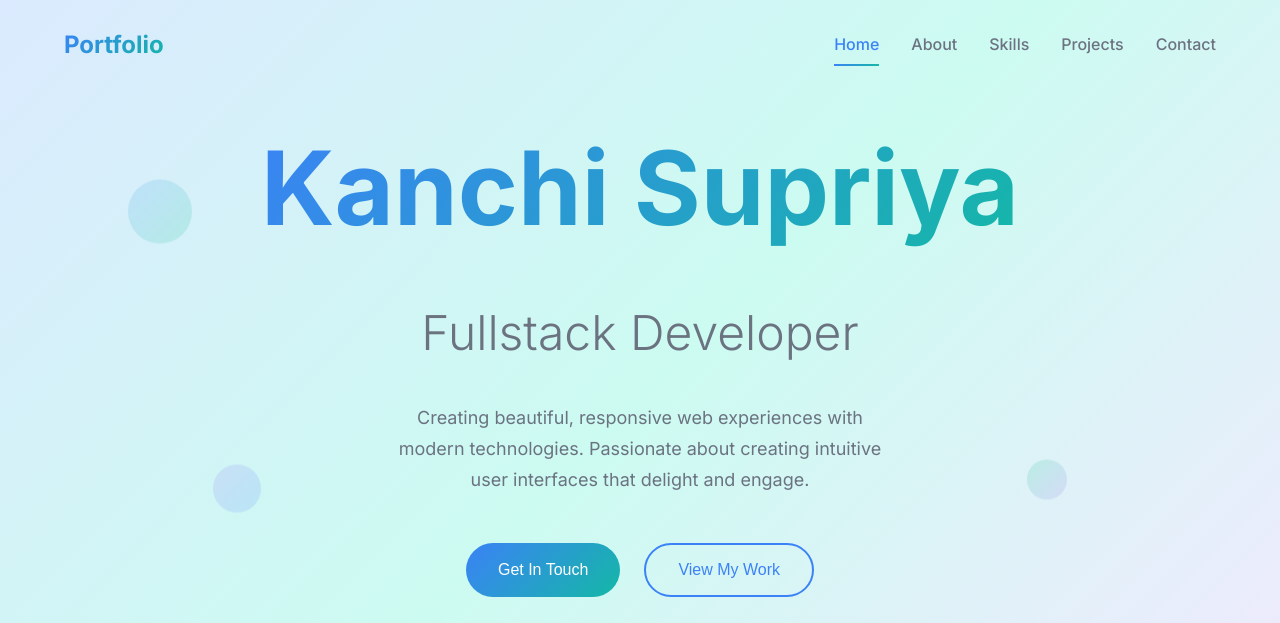
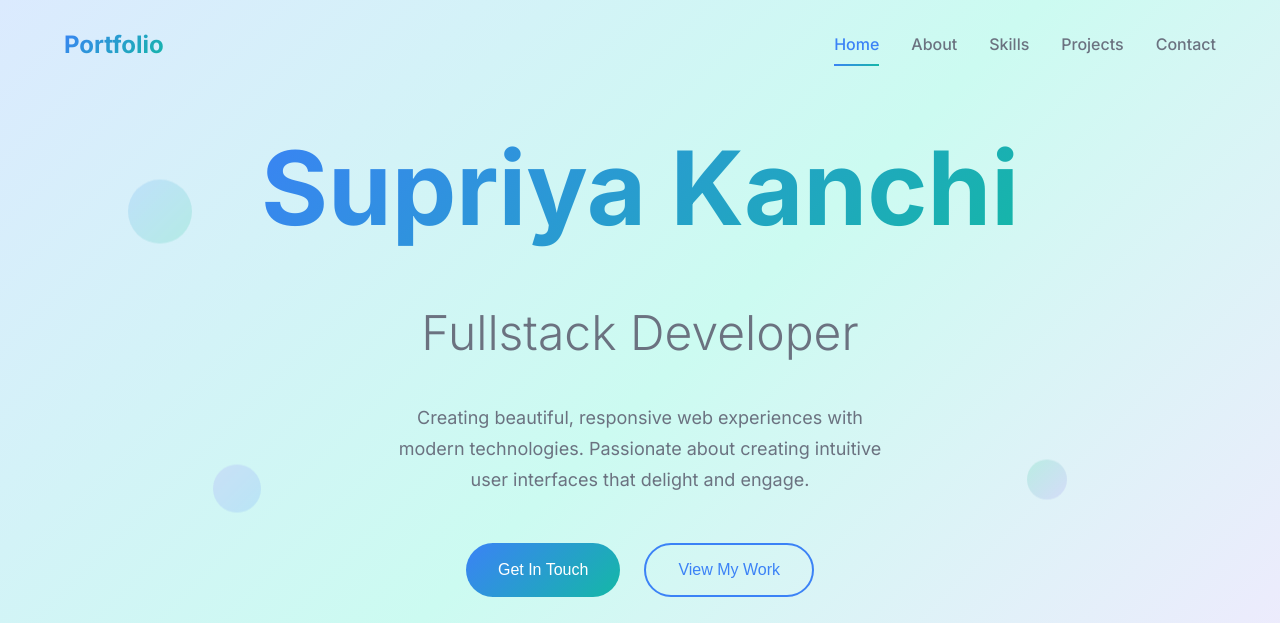
Before and after one commit to Kanchisupriya/Portfolio, a plain HTML site: page index.html in a window 1280 px wide. Shown: the top 623 px of the page. Drawn offline with Linux system fonts and the light colour scheme.

Commit message:
Update index.html

```diff
--- a/index.html
+++ b/index.html
@@ -50,7 +50,7 @@
         </div>
 
         <div class="hero-content">
-            <h1 class="hero-title">Kanchi Supriya</h1>
+            <h1 class="hero-title">Supriya Kanchi</h1>
             <h2 class="hero-subtitle">Fullstack Developer</h2>
             <p class="hero-description">
                 Creating beautiful, responsive web experiences with modern technologies.
@@ -401,7 +401,7 @@
                 <i class="fas fa-chevron-up"></i>
             </button>
 
-            <h3 class="footer-title">Kanchi Supriya</h3>
+            <h3 class="footer-title">Supriya Kanchi</h3>
             <p class="footer-description">
                 Full-Stack Developer passionate about creating beautiful,
                 functional web experiences that make a difference.
@@ -414,11 +414,12 @@
             </div>
 
             <div class="footer-copyright">
-                <p>&copy; 2025 Kanchi Supriya. All rights reserved.</p>
+                <p>&copy; 2025 Supriya Kanchi. All rights reserved.</p>
             </div>
         </div>
     </footer>
 
     <script src="script.js"></script>
 </body>
+
 </html>
```
